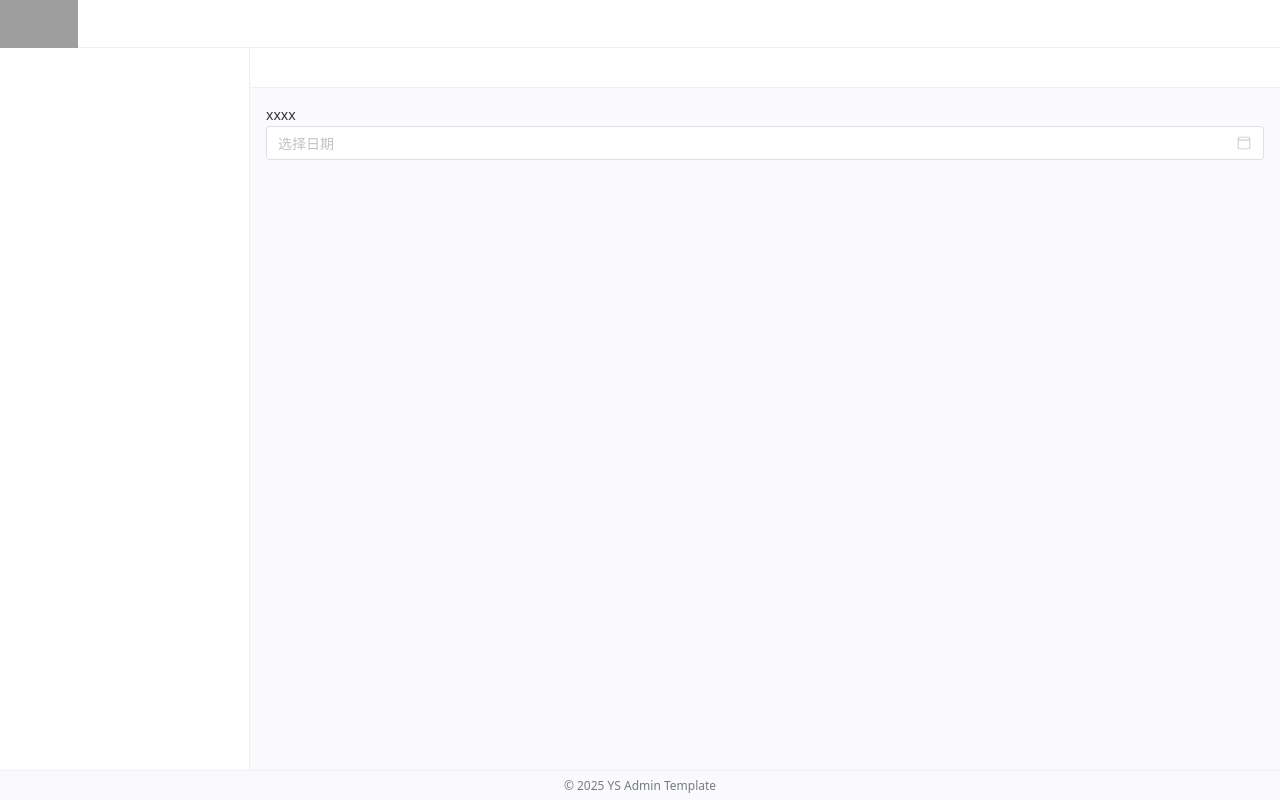
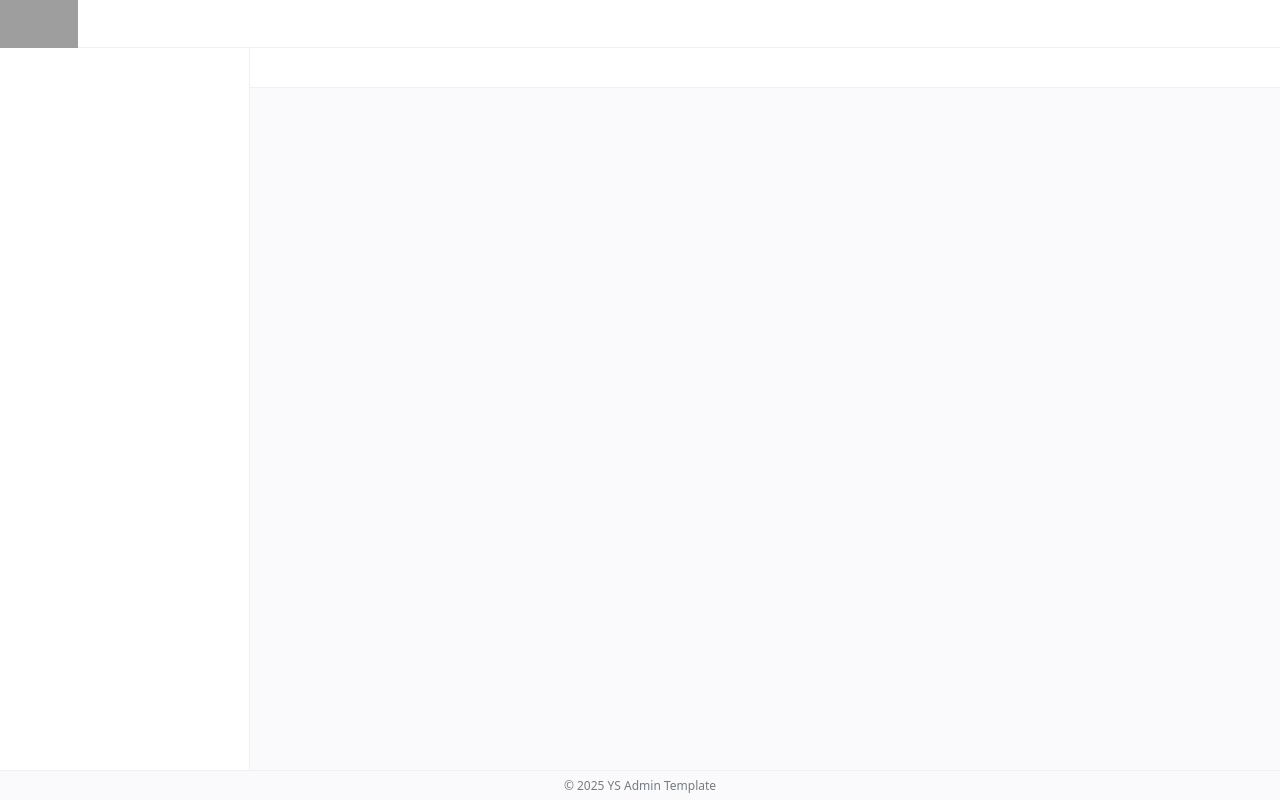
Before and after one commit to yokins/ys-admin-template, a Vue app: page / in a window 1280 px wide. Built offline with nearby package versions, Linux system fonts and the light colour scheme; grey boxes are pictures that could not be loaded; some icons are missing.

Commit message:
把母版嵌入APP.vue中

```diff
--- a/src/App.vue
+++ b/src/App.vue
@@ -1,8 +1,8 @@
 <!--
  * @Author: Yokin shi
  * @Date: 2025-01-22 10:28:36
- * @LastEditors: Yokin shi
- * @LastEditTime: 2025-01-22 13:33:46
+ * @LastEditors: yokins yokins.shi@icloud.com
+ * @LastEditTime: 2025-01-24 10:09:58
  * @Description: 请输入文件描述
 -->
 <template>
@@ -14,7 +14,9 @@
             <n-dialog-provider>
                 <n-notification-provider>
                     <n-message-provider>
-                        <router-view></router-view>
+                        <component :is="currentLayout">
+                            <router-view></router-view>
+                        </component>
                     </n-message-provider>
                 </n-notification-provider>
             </n-dialog-provider>
@@ -26,6 +28,9 @@
 import i18n from "@/i18n";
 import { useConfigStore } from "@/stores/config";
 import { dateZhCN, zhCN, enUS, dateEnUS } from "naive-ui";
+import layouts from "@/layouts";
+
+const route = useRoute();
 
 const configStore = useConfigStore();
 if (configStore.lang != i18n.global.locale) configStore.setLang(i18n.global.locale);
@@ -45,4 +50,9 @@ const themeOverrides = {
         primaryColor: "#2d8cf0"
     }
 };
+
+const currentLayout = computed(() => {
+    const layoutName = route?.meta?.layout;
+    return layouts[layoutName] || layouts.default;
+});
 </script>
--- a/src/layouts/Admin.vue
+++ b/src/layouts/AdminLayout.vue
@@ -1,20 +1,19 @@
 <template>
-    <AdminLayout>
+    <AdminTemplate>
         <template #header>
             <HeadBar></HeadBar>
         </template>
-        <router-view></router-view>
-
+        <slot></slot>
         <template #footer>
             <n-text depth="3">
                 {{ configStore.layout.footer.text }}
             </n-text>
         </template>
-    </AdminLayout>
+    </AdminTemplate>
 </template>
 
 <script lang="jsx" setup>
-import AdminLayout from "@/components/layouts/AdminLayout.vue";
+import AdminTemplate from "@/layouts/components/Admin.vue";
 import HeadBar from "@/layouts/components/HeadBar.vue";
 import { useConfigStore } from "@/stores/config";
 
--- /dev/null
+++ b/src/layouts/BlankLayout.vue
@@ -0,0 +1,5 @@
+<template>
+    <div class="blank-layout">
+        <slot></slot>
+    </div>
+</template>
--- /dev/null
+++ b/src/layouts/index.js
@@ -0,0 +1,10 @@
+import AdminLayout from "@/layouts/AdminLayout.vue";
+import BlankLayout from "@/layouts/BlankLayout.vue";
+import PageLayout from "@/layouts/PageLayout.vue";
+
+export default {
+    default: BlankLayout,
+    AdminLayout,
+    BlankLayout,
+    PageLayout
+};
--- a/src/router/index.js
+++ b/src/router/index.js
@@ -1,6 +1,6 @@
 import { createRouter, createWebHistory } from "vue-router";
 
-const Admin = () => import("@/layouts/Admin.vue");
+const Admin = () => import("@/layouts/AdminLayout.vue");
 
 const router = createRouter({
     history: createWebHistory(import.meta.env.BASE_URL),
@@ -18,7 +18,7 @@ const router = createRouter({
             ]
         },
         {
-            path: "/login",
+            path: "/auth/login",
             name: "Login",
             component: () => import("@/views/auth/Login.vue")
         }
```
Also changed, not shown: src/layouts/PageLayout.vue (renamed from src/layouts/Blank.vue), src/layouts/components/Admin.vue (renamed from src/components/layouts/AdminLayout.vue).
